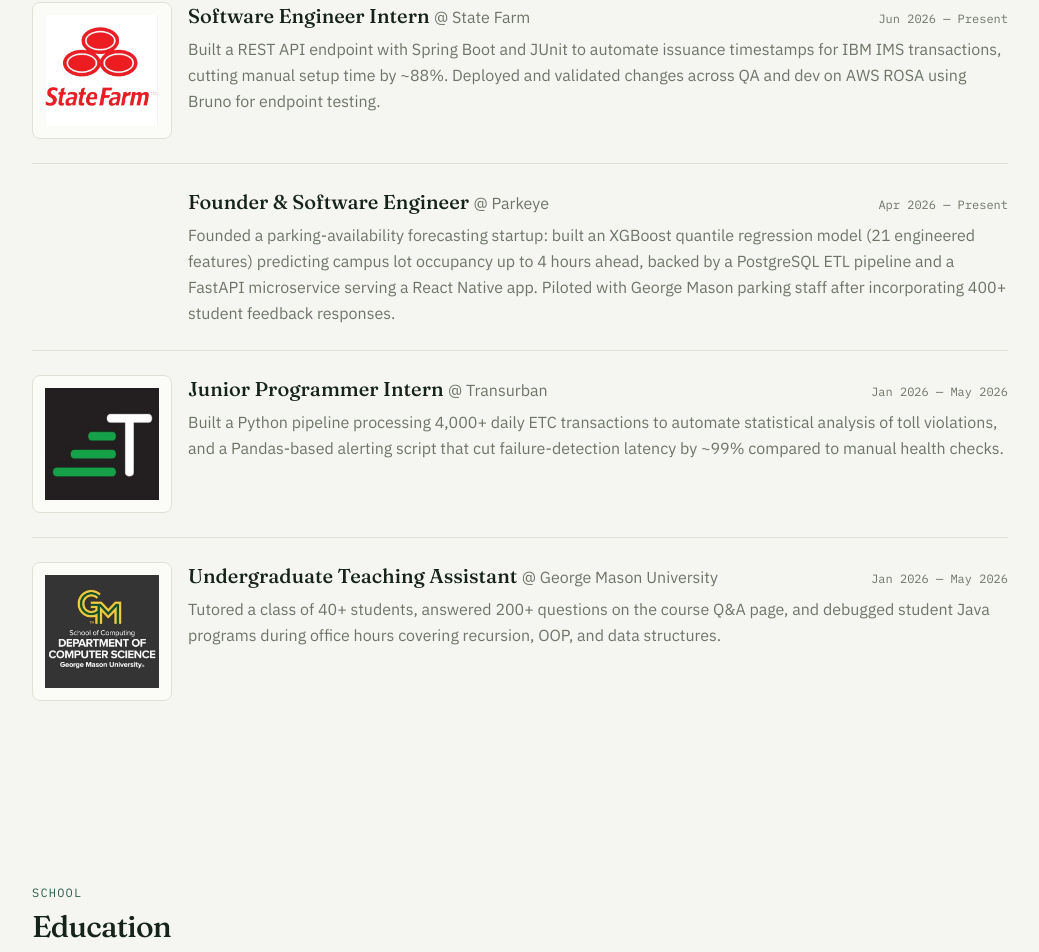
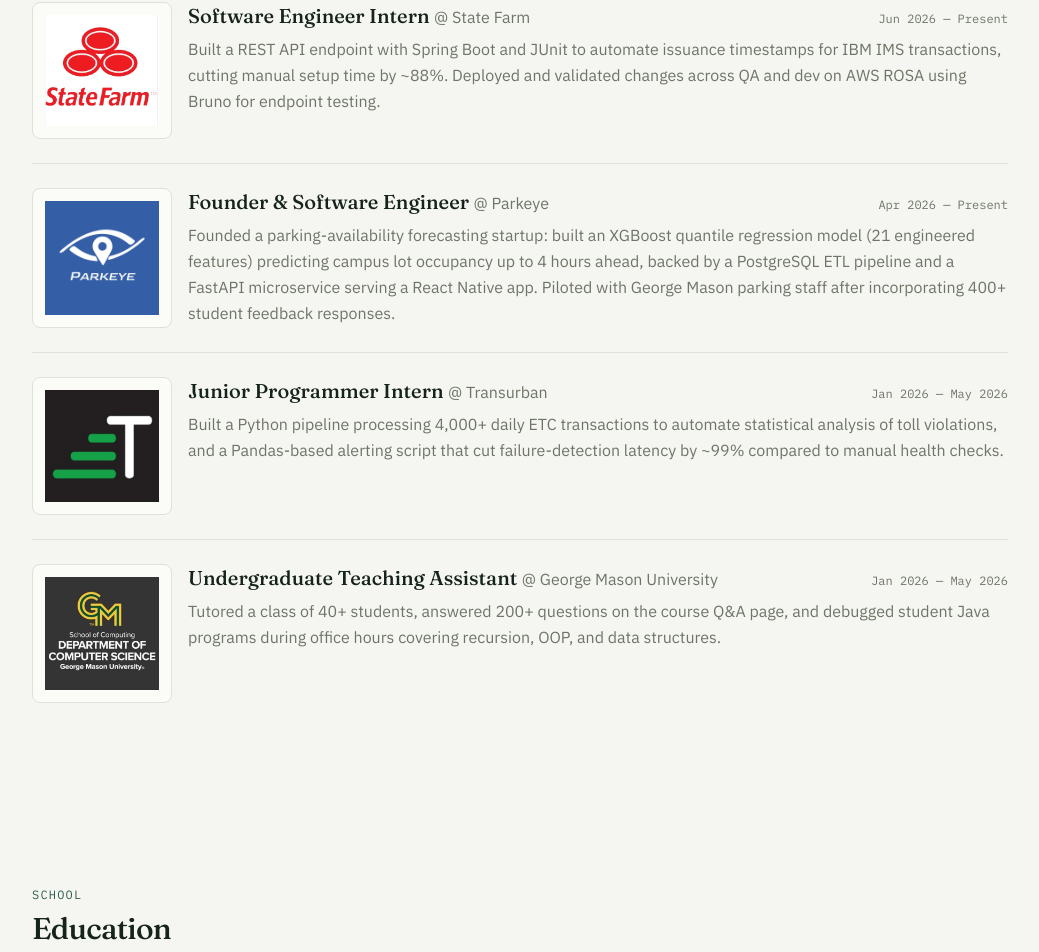
Before and after one commit to TonaO1/TonaO1.github.io, a Next.js app: page / in a window 1280 px wide. Shown: the part 1526-2478 px from the top of the page, without its empty margins (120-1159 px from the left). Built offline with nearby package versions, Linux system fonts and the light colour scheme.

Commit message:
Wire up the Parkeye logo in Experience

```diff
--- a/src/data/experience.ts
+++ b/src/data/experience.ts
@@ -30,7 +30,7 @@
     end: "Present",
     description:
       "Founded a parking-availability forecasting startup: built an XGBoost quantile regression model (21 engineered features) predicting campus lot occupancy up to 4 hours ahead, backed by a PostgreSQL ETL pipeline and a FastAPI microservice serving a React Native app. Piloted with George Mason parking staff after incorporating 400+ student feedback responses.",
-    logo: "/logos/parkeye.png",
+    logo: "/logos/ParkeyeLogo.png",
   },
   {
     role: "Junior Programmer Intern",
```
Also changed, not shown: public/logos/ParkeyeLogo.png (added).
